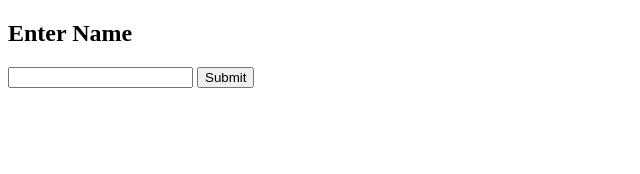
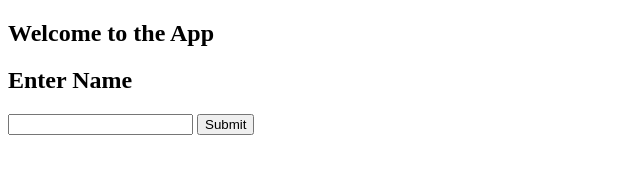
Before and after one commit to chanchal-2512/trial_project, a plain HTML site: page index.html in a window 1280 px wide. Shown: the whole page, without its empty margins (0-640 px from the left). Drawn offline with Linux system fonts and the light colour scheme.

Commit message:
updating without staging

```diff
--- a/index.html
+++ b/index.html
@@ -5,6 +5,7 @@
 </head>
 <body>
 
+<h2>Welcome to the App</h2>
 <h2>Enter Name</h2>
 <input id="nameInput" />
 <button onclick="sendName()">Submit</button>
```
